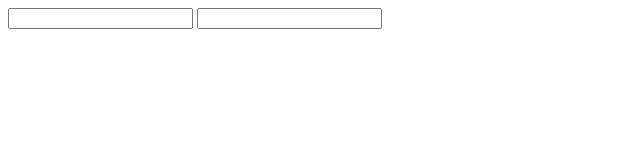
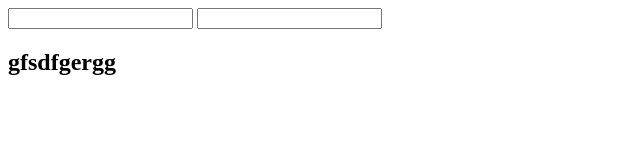
Before and after one commit to EspinozaRaphael/Aprendiendo-CSS, a plain HTML site: page index.html in a window 1280 px wide. Shown: the whole page, without its empty margins (0-640 px from the left). Drawn offline with Linux system fonts and the light colour scheme.

Commit message:
Segundo Commit

```diff
--- a/index.html
+++ b/index.html
@@ -10,6 +10,9 @@
 	<input type="text">
 	<input type="password">
 		</div>
+		<h2><div>
+			gfsdfgergg
+		</div>
 
 </body>
 
```
